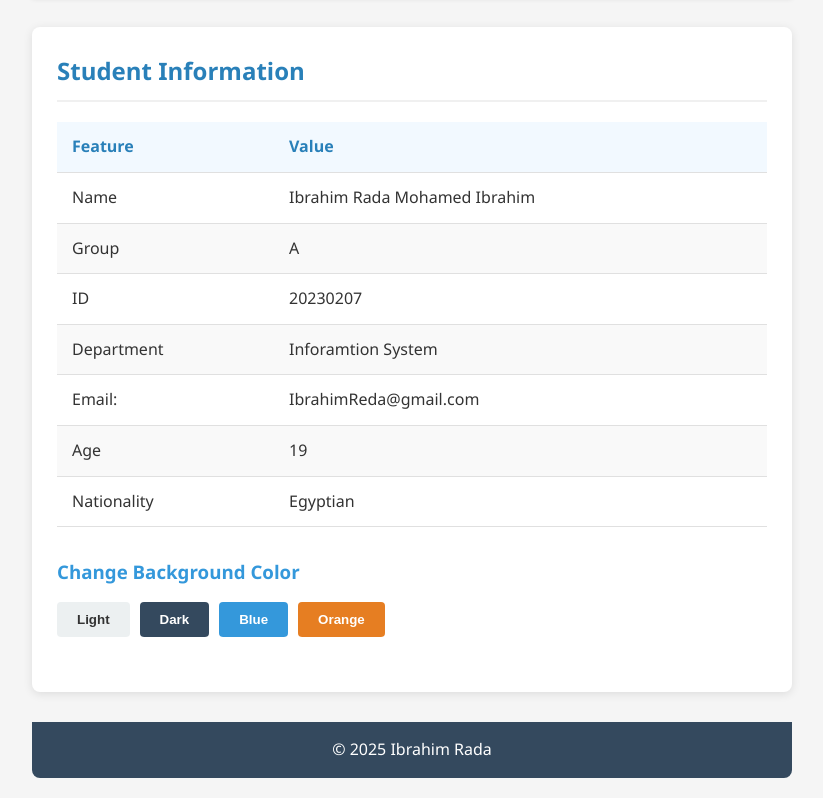
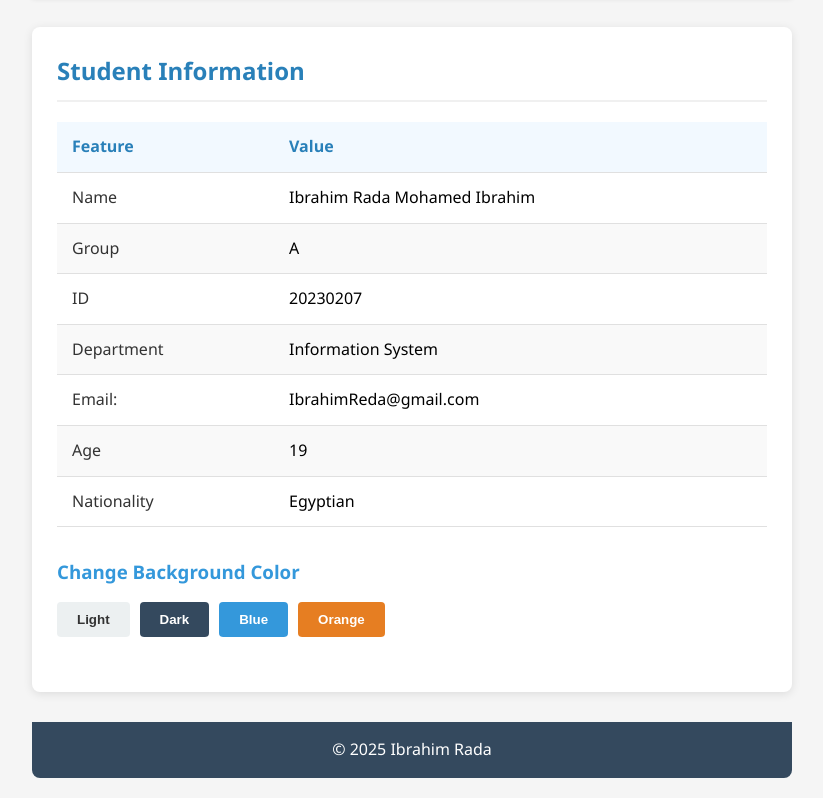
Before and after one commit to IBRAHIMRRADA/PageSite, a plain HTML site: page index.html in a window 1280 px wide. Shown: the part 127-925 px from the top of the page, without its empty margins (228-1051 px from the left). Drawn offline with Linux system fonts and the light colour scheme.

Commit message:
Update index.html

```diff
--- a/index.html
+++ b/index.html
@@ -24,33 +24,31 @@
                     <tbody>
                         <tr>
                             <td>Name</td>
-                            <td>Ibrahim Rada Mohamed Ibrahim</td>
+                            <td style="color:#000000">Ibrahim Rada Mohamed Ibrahim</td>
                         </tr>
                         <tr>
                             <td>Group</td>
-                            <td>A</td>
+                            <td style="color:#000000">A</td>
                         </tr>
                         <tr>
                             <td>ID</td>
-                            <td>20230207</td>
+                            <td style="color:#000000">20230207</td>
                         </tr>
                         <tr>
                             <td>Department</td>
-                            <td>Inforamtion System</td>
+                            <td style="color:#000000">Information System</td>
                         </tr>
-
                         <tr>
                             <td>Email:</td>
-                            <td colour=#0000>IbrahimReda@gmail.com</td>
+                            <td style="color:#000000">IbrahimReda@gmail.com</td>
                         </tr>
                         <tr>
                             <td>Age</td>
-                            <td>19</td>
+                            <td style="color:#000000">19</td>
                         </tr>
-
                         <tr>
                             <td>Nationality</td>
-                            <td>Egyptian</td>
+                            <td style="color:#000000">Egyptian</td>
                         </tr>
                     </tbody>
                 </table>
```
